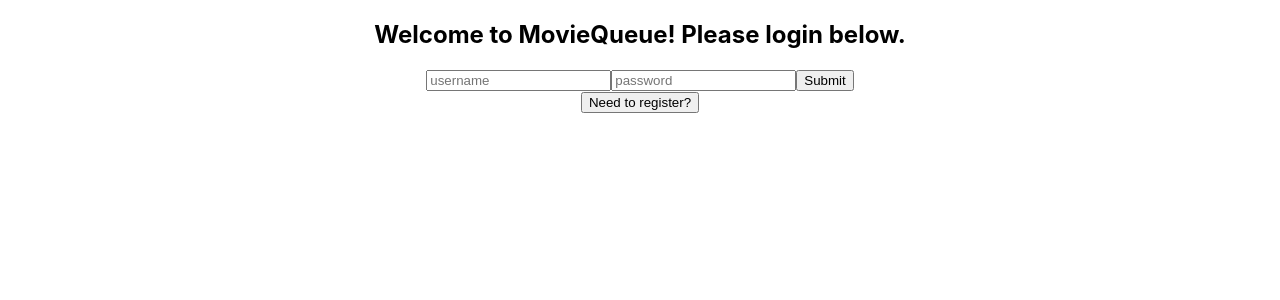
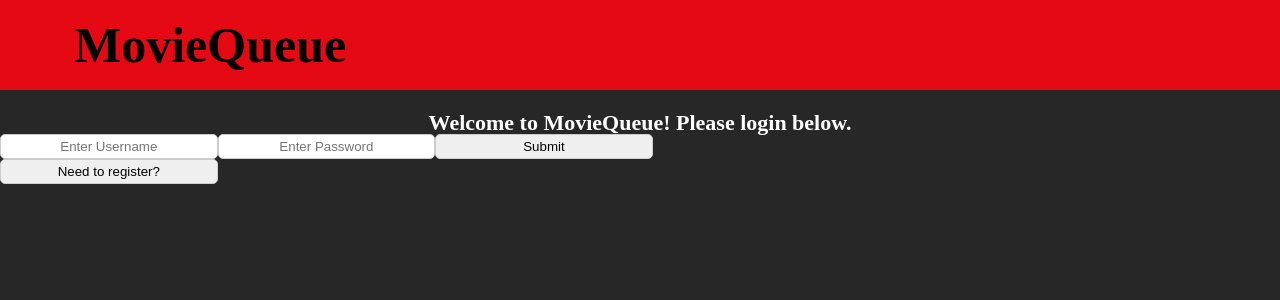
Before and after one commit to svarela123/MovieQueue, a React (Create React App) app: page / in a window 1280 px wide. Shown: the top 300 px of the page. Built offline with nearby package versions, Linux system fonts and the light colour scheme.

Commit message:
css added

```diff
--- a/package.json
+++ b/package.json
@@ -21,6 +21,8 @@
     "react-router-dom": "^6.7.0",
     "react-scripts": "5.0.1",
     "sequelize": "^6.28.0",
+    "sweetalert": "^2.1.2",
+    "sweetalert2": "^11.7.1",
     "web-vitals": "^2.1.4"
   },
   "scripts": {
--- a/src/App.css
+++ b/src/App.css
@@ -1,38 +1,126 @@
-.App {
-  text-align: center;
+
+/* --------- This is CSS Reset Code --------- */
+html, body, div, span, applet, object, iframe,
+h1, h2, h3, h4, h5, h6, p, blockquote, pre,
+a, abbr, acronym, address, big, cite, code,
+del, dfn, em, img, ins, kbd, q, s, samp,
+small, strike, strong, sub, sup, tt, var,
+b, u, i, center,
+dl, dt, dd, ol, ul, li,
+fieldset, form, label, legend,
+table, caption, tbody, tfoot, thead, tr, th, td,
+article, aside, canvas, details, embed,
+figure, figcaption, footer, header, hgroup,
+menu, nav, output, ruby, section, summary,
+time, mark, audio, video {
+	margin: 0;
+	padding: 0;
+	border: 0;
+	font-size: 100%;
+	font: inherit;
+	vertical-align: baseline;
 }
 
-.App-logo {
-  height: 40vmin;
-  pointer-events: none;
+/* --------- Begin your CSS Below here --------- */
+
+@import url('https://fonts.googleapis.com/css2?family=Quicksand:wght@300;400;500;600;700&display=swap');
+
+#siteTitle {
+  font-size: 50px;
+  padding: 5vw;
 }
 
-@media (prefers-reduced-motion: no-preference) {
-  .App-logo {
-    animation: App-logo-spin infinite 20s linear;
-  }
+.loginRegInput {
+  text-align: center;
+  flex-wrap: wrap;
+  font-family: sans-serif;
+  width: 17%;
+  height: 25px;
+  border: none;
+  border:solid 1px #ccc;
+  border-radius: 5px;
 }
 
-.App-header {
-  background-color: #282c34;
-  min-height: 100vh;
+*, *::before, *::after {
+  box-sizing: border-box;
+}
+
+html {
+  background: #272727;
+  color: rgb(0, 0, 0);
+  font-family: "Quicksand";
+  font-weight: bold;
+  font-size: larger;
+}
+
+header {
+  font-size: 22px;
+  padding: 0px 10px;
+  display: flex;
+  height: 90px;
+  justify-content: flex-start;
+  align-items: center;
+  background: #E50914;
+}
+
+.addMovie {
+  color:white;
+  text-align: center;
+  padding: 100px;
+  font-size: 20px;
+}
+
+.addMovieTitle {
+  font-size: 40px;
+  padding: 50px;
+}
+
+.movieList {
+  padding: 20px;
+  list-style: none;
+}
+
+
+.menubtn {
+  font-size: 22px;
+  padding: 5px 40px;
+  margin: 50px;
+  color: #ffffff;
+  background-color: transparent;
+  border: 2px solid #ffffff;
+  border-radius: 3px;
+  min-width: 125px;
+  text-decoration: none;
+  font-weight: normal;
+  font-family: "Quicksand";
+}
+
+.menubtn:hover {
+  cursor: pointer;
+}
+
+.lists {
+  color: white;
   display: flex;
   flex-direction: column;
   align-items: center;
-  justify-content: center;
-  font-size: calc(10px + 2vmin);
-  color: white;
+  padding: 100px;
 }
 
-.App-link {
-  color: #61dafb;
+.userList {
+  font-size: 40px;
+  padding: 50px;
 }
 
-@keyframes App-logo-spin {
-  from {
-    transform: rotate(0deg);
-  }
-  to {
-    transform: rotate(360deg);
-  }
+.greeting {
+  height: 44px;
+  font-size: 22px;
+  padding: 20px 20px;
+  color: #ffffff;
+  background-color: transparent;
+  border-radius: 3px;
+  min-width: 125px;
+  text-align: center;
+  font-family: "Quicksand";
+  font-weight: 600;
 }
--- a/src/components/Auth.jsx
+++ b/src/components/Auth.jsx
@@ -1,52 +1,74 @@
-import {useState, useContext} from 'react'
-import axios from 'axios'
-import AuthContext from '../store/AuthContext'
+import { useState, useContext } from "react";
+import axios from "axios";
+import AuthContext from "../store/AuthContext";
 
 const Auth = () => {
-  const [username, setUsername] = useState('')
-  const [password, setPassword] = useState('')
-  const [register, setRegister] = useState(false)
-  const authCtx = useContext(AuthContext)
+  const [username, setUsername] = useState("");
+  const [password, setPassword] = useState("");
+  const [register, setRegister] = useState(false);
+  const authCtx = useContext(AuthContext);
 
-  const handleSubmit = e => {
-    e.preventDefault()
+  const handleSubmit = (e) => {
+    e.preventDefault();
 
     const body = {
       username,
-      password
-    }
+      password,
+    };
 
-
-    axios.post(register ? '/api/register' : '/api/login', body)
-    // .then(res => console.log(res.data))
-    .then(res => authCtx.login(res.data.token, res.data.exp, res.data.userId))
-    // .catch(err => console.log(err.response.data))
-    .catch(err => console.log(err))
-  }
+    axios
+      .post(register ? "/api/register" : "/api/login", body)
+      // .then(res => console.log(res.data))
+      .then((res) =>
+        authCtx.login(res.data.token, res.data.exp, res.data.userId)
+      )
+      // .catch(err => console.log(err.response.data))
+      .catch((err) => console.log(err));
+  };
 
   // console.log(authCtx)
   return (
     <div>
       {register ? (
-        <form onSubmit={e => handleSubmit(e)}>
-          <h2>Welcome to MovieQueue! Please sign up below.</h2>
-          <input placeholder='username' onChange={e => setUsername(e.target.value)}/>
-          <input placeholder='password' onChange={e => setPassword(e.target.value)}/>
-          <button>Submit</button>
-
+        <form onSubmit={(e) => handleSubmit(e)}>
+          <h2 className="greeting">
+            Welcome to MovieQueue! Please sign up below.
+          </h2>
+          <input
+            className="loginRegInput"
+            placeholder="Create Username"
+            onChange={(e) => setUsername(e.target.value)}
+          />
+          <input
+            className="loginRegInput"
+            placeholder="Create Password"
+            onChange={(e) => setPassword(e.target.value)}
+            />
+          <button className="loginRegInput">Submit</button>
         </form>
       ) : (
-        <form onSubmit={e => handleSubmit(e)}>
-          <h2>Welcome to MovieQueue! Please login below.</h2>
-          <input placeholder='username' onChange={e => setUsername(e.target.value)}/>
-          <input placeholder='password' onChange={e => setPassword(e.target.value)}/>
-          <button>Submit</button>
-
+        <form onSubmit={(e) => handleSubmit(e)}>
+          <h2 className="greeting">
+            Welcome to MovieQueue! Please login below.
+          </h2>
+          <input
+            className="loginRegInput"
+            placeholder="Enter Username"
+            onChange={(e) => setUsername(e.target.value)}
+            />
+          <input
+            className="loginRegInput"
+            placeholder="Enter Password"
+            onChange={(e) => setPassword(e.target.value)}
+            />
+          <button className="loginRegInput">Submit</button>
         </form>
       )}
-      <button onClick={() => setRegister(!register)}>Need to {register ? 'login?' : 'register?'}</button>
+      <button className="loginRegInput" onClick={() => setRegister(!register)}>
+        Need to {register ? "login?" : "register?"}
+      </button>
     </div>
-  )
-}
+  );
+};
 
-export default Auth
+export default Auth;
--- a/src/components/FriendDetail.jsx
+++ b/src/components/FriendDetail.jsx
@@ -57,14 +57,14 @@
     getMovieList();
   }, []);
 
-  console.log(friendDetails);
+  // console.log(friendDetails);
 
-  console.log({ movieList });
+  // console.log({ movieList });
 
   return (
-    <div>
-      FriendDetail
-      <form onSubmit={addNewMovie}>
+    <div className="addMovie">
+      Add a movie to your friend's list!
+      <form onSubmit={addNewMovie} className="addMovie">
         <input
           type="text"
           value={movieName}
@@ -79,10 +79,11 @@
         />
         <button type="submit">Add Movie</button>
       </form>
-      <h2>Movie List</h2>
+      <h2 className="addMovieTitle">Friend's Movie List</h2>
       <ul>
         {movieList.map((movie) => (
           <li
+            className="movieList"
             key={movie.id}
             onClick={() => navigate.push("/api/movielist/:userId")}
           >
--- a/src/components/Header.jsx
+++ b/src/components/Header.jsx
@@ -1,19 +1,41 @@
 import { NavLink } from "react-router-dom";
 import AuthContext from "../store/AuthContext";
 import { useContext } from "react";
+import Swal from 'sweetalert2'
 
 const Header = () => {
   const { logout, token } = useContext(AuthContext);
+
+
+  // // const logoutAlert = () => {
+  //   Swal.fire({
+  //     title: 'Are you sure you want to logout?',
+  //     icon: 'warning',
+  //     showCancelButton: true,
+  //     confirmButtonColor: '#000000',
+  //     cancelButtonColor: '#d33',
+  //     confirmButtonText: 'Yes, Logout!'
+  //   }).then((result) => {
+  //     if (result.isConfirmed) {
+  //       Swal.fire(
+  //         'You have logged out!',
+  //       )
+  //     }
+  //   })
+  // // }
+
   return (
+    <header><h1 id="siteTitle">MovieQueue</h1>
     <nav>
       {token && (
         <>
-          <NavLink to="/home">Home</NavLink>
-          <NavLink to="/frienddetail">FriendDetail</NavLink>
-          <button onClick={() => logout()}>Logout</button>
+          <NavLink to="/home" className="menubtn">Home</NavLink>
+          <NavLink to="/frienddetail" className="menubtn">FriendDetail</NavLink>
+          <button onClick={() => logout()} className="menubtn" >Logout</button>
         </>
       )}
     </nav>
+      </header>
   );
 };
 
--- a/src/components/Home.jsx
+++ b/src/components/Home.jsx
@@ -2,6 +2,8 @@
 import axios from "axios";
 import AuthContext from "../store/AuthContext";
 import { useNavigate } from "react-router-dom";
+import Swal from 'sweetalert2'
+
 
 const getAllUsers = () => {
   const [users, setUsers] = useState([]);
@@ -34,13 +36,20 @@
     fetchUserFriend();
   }, []);
 
+
   const handleAddFriend = async (friendId) => {
     try {
       await axios.post("http://localhost:4545/api/friendlist", {
         userId,
         friendId,
       });
-      alert("Friend has been added.");
+      Swal.fire({
+        icon: 'success',
+        title: 'Your friend has been added!',
+        showConfirmButton: false,
+        timer: 1800,
+      })
+      // alert("Friend has been added.");
     } catch (error) {
       console.error(error);
     }
@@ -52,10 +61,9 @@
 
   console.log(friends);
 
-
   return (
-    <div>
-      <h2>Users</h2>
+    <div className="lists">
+      <h2 className="userList">Users</h2>
       {users.map((user) =>
         user.id !== userId ? (
           <p key={user.id} onClick={() => handleAddFriend(user.id)}>
@@ -63,9 +71,12 @@
           </p>
         ) : null
       )}
- <h2>Friends</h2>
-      {friends.map(friend => (
-        <p key={friend.id} onClick={() => handleFriendDetail(friend.befriendedId)}>
+      <h2 className="userList">Friends</h2>
+      {friends.map((friend) => (
+        <p
+          key={friend.id}
+          onClick={() => handleFriendDetail(friend.befriendedId)}
+        >
           {friend.befriended.username}
         </p>
       ))}
```
Also changed, not shown: src/App.jsx (+6 -6 lines), src/index.css (+38 -0 lines), 1 other file (tests, documents, lock files or other folders).
